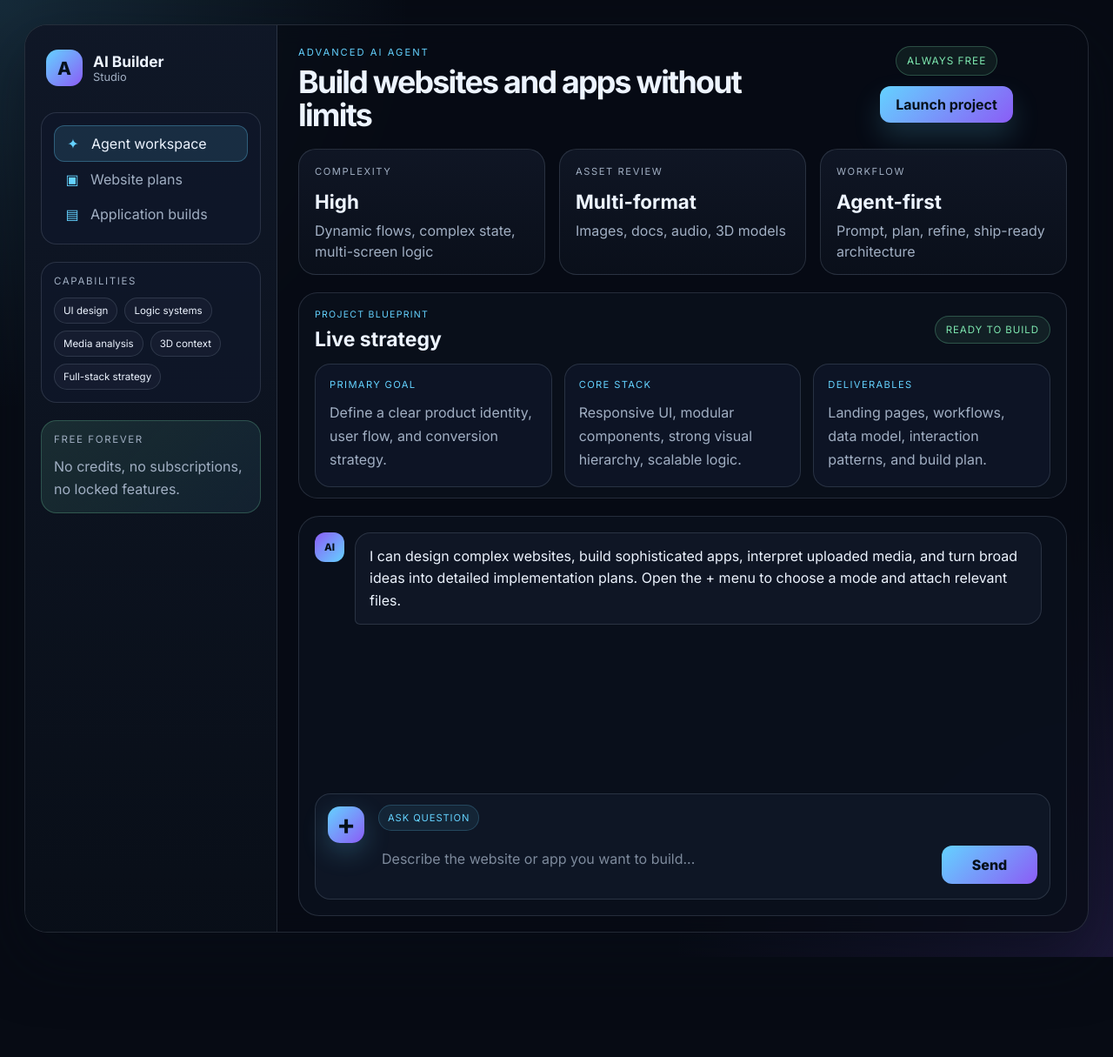
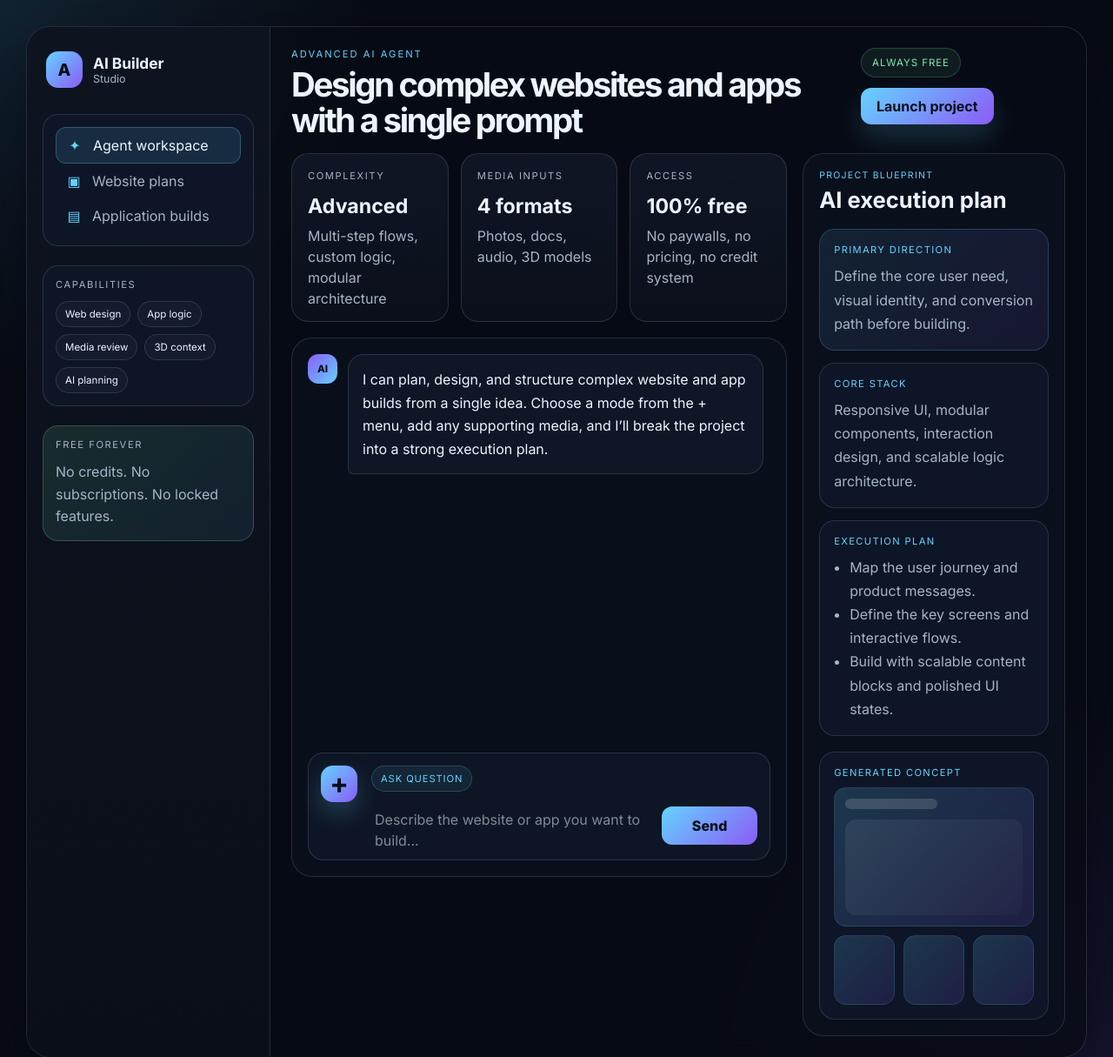
Before and after one commit to timofeivalencia-png/ai-agent-for-apps, a plain HTML site: page index.html in a window 1280 px wide. Shown: the top 1215 px of the page at 87% size. Before the commit the page ends 1100 px from the top, so only its background shows below. Drawn offline with Linux system fonts and the light colour scheme; a script that the page names is missing.

Commit message:
Advance the static prototype with a richer AI workspace, project blueprint, and more realistic interaction patterns.

```diff
--- a/index.html
+++ b/index.html
@@ -38,25 +38,25 @@
         <div class="mini-panel">
           <div class="mini-label">Capabilities</div>
           <div class="capability-list">
-            <span>UI design</span>
-            <span>Logic systems</span>
-            <span>Media analysis</span>
+            <span>Web design</span>
+            <span>App logic</span>
+            <span>Media review</span>
             <span>3D context</span>
-            <span>Full-stack strategy</span>
+            <span>AI planning</span>
           </div>
         </div>
 
         <div class="mini-panel highlight">
           <div class="mini-label">Free forever</div>
-          <p>No credits, no subscriptions, no locked features.</p>
+          <p>No credits. No subscriptions. No locked features.</p>
         </div>
       </aside>
 
-      <main class="workspace">
+      <main class="workspace-area">
         <header class="topbar">
           <div>
             <div class="eyebrow">Advanced AI agent</div>
-            <h1>Build websites and apps without limits</h1>
+            <h1>Design complex websites and apps with a single prompt</h1>
           </div>
           <div class="header-actions">
             <span class="pill success">Always free</span>
@@ -64,47 +64,24 @@
           </div>
         </header>
 
+        <div class="workspace-grid">
+          <section class="chat-column">
             <section class="stats-grid">
               <article class="stat-card">
                 <div class="stat-label">Complexity</div>
-            <div class="stat-value">High</div>
-            <div class="stat-detail">Dynamic flows, complex state, multi-screen logic</div>
+                <div class="stat-value">Advanced</div>
+                <div class="stat-detail">Multi-step flows, custom logic, modular architecture</div>
               </article>
               <article class="stat-card">
-            <div class="stat-label">Asset review</div>
-            <div class="stat-value">Multi-format</div>
-            <div class="stat-detail">Images, docs, audio, 3D models</div>
+                <div class="stat-label">Media inputs</div>
+                <div class="stat-value">4 formats</div>
+                <div class="stat-detail">Photos, docs, audio, 3D models</div>
               </article>
               <article class="stat-card">
-            <div class="stat-label">Workflow</div>
-            <div class="stat-value">Agent-first</div>
-            <div class="stat-detail">Prompt, plan, refine, ship-ready architecture</div>
+                <div class="stat-label">Access</div>
+                <div class="stat-value">100% free</div>
+                <div class="stat-detail">No paywalls, no pricing, no credit system</div>
               </article>
-        </section>
-
-        <section class="plan-board">
-          <div class="plan-header">
-            <div>
-              <div class="eyebrow small">Project blueprint</div>
-              <h2>Live strategy</h2>
-            </div>
-            <span class="status-tag">Ready to build</span>
-          </div>
-
-          <div class="plan-grid">
-            <div class="plan-card">
-              <div class="plan-title">Primary goal</div>
-              <p id="goal-text">Define a clear product identity, user flow, and conversion strategy.</p>
-            </div>
-            <div class="plan-card">
-              <div class="plan-title">Core stack</div>
-              <p id="stack-text">Responsive UI, modular components, strong visual hierarchy, scalable logic.</p>
-            </div>
-            <div class="plan-card">
-              <div class="plan-title">Deliverables</div>
-              <p id="deliverable-text">Landing pages, workflows, data model, interaction patterns, and build plan.</p>
-            </div>
-          </div>
             </section>
 
             <section class="chat-panel">
@@ -112,7 +89,7 @@
                 <article class="message assistant">
                   <div class="avatar">AI</div>
                   <div class="bubble wide">
-                I can design complex websites, build sophisticated apps, interpret uploaded media, and turn broad ideas into detailed implementation plans. Open the + menu to choose a mode and attach relevant files.
+                    I can plan, design, and structure complex website and app builds from a single idea. Choose a mode from the + menu, add any supporting media, and I’ll break the project into a strong execution plan.
                   </div>
                 </article>
               </div>
@@ -162,6 +139,49 @@
                 </div>
               </div>
             </section>
+          </section>
+
+          <aside class="inspector-column">
+            <div class="inspector-header">
+              <div class="eyebrow small">Project blueprint</div>
+              <h2>AI execution plan</h2>
+            </div>
+
+            <div class="inspector-card primary">
+              <div class="inspector-title">Primary direction</div>
+              <p id="goal-text">Define the core user need, visual identity, and conversion path before building.</p>
+            </div>
+
+            <div class="inspector-card">
+              <div class="inspector-title">Core stack</div>
+              <p id="stack-text">Responsive UI, modular components, interaction design, and scalable logic architecture.</p>
+            </div>
+
+            <div class="inspector-card">
+              <div class="inspector-title">Execution plan</div>
+              <ul id="plan-list" class="plan-list">
+                <li>Map the user journey and product messages.</li>
+                <li>Define the key screens and interactive flows.</li>
+                <li>Build with scalable content blocks and polished UI states.</li>
+              </ul>
+            </div>
+
+            <div class="preview-panel">
+              <div class="inspector-title">Generated concept</div>
+              <div id="preview-layout" class="preview-layout">
+                <div class="mini-preview top">
+                  <div class="mini-preview-header"></div>
+                  <div class="mini-preview-body"></div>
+                </div>
+                <div class="mini-preview-grid">
+                  <div class="mini-preview small"></div>
+                  <div class="mini-preview small"></div>
+                  <div class="mini-preview small"></div>
+                </div>
+              </div>
+            </div>
+          </aside>
+        </div>
       </main>
     </div>
 
--- a/styles.css
+++ b/styles.css
@@ -4,16 +4,17 @@
 
 :root {
   --bg: #070b14;
-  --bg-soft: #0d1727;
-  --panel: rgba(15, 23, 42, 0.82);
-  --panel-lighter: rgba(17, 24, 39, 0.96);
+  --bg-soft: #101827;
+  --panel: rgba(15, 23, 42, 0.86);
+  --panel-strong: rgba(17, 24, 39, 0.96);
   --border: rgba(148, 163, 184, 0.2);
-  --text: #edf4ff;
-  --muted: #a1afc3;
+  --text: #ebf4ff;
+  --muted: #a6b4c7;
   --accent: #64d2ff;
   --accent-2: #8b5cf6;
   --success: #7ee8b0;
-  --shadow: 0 28px 70px rgba(8, 13, 24, 0.55);
+  --warning: #f8d77a;
+  --shadow: 0 30px 75px rgba(3, 7, 18, 0.6);
 }
 
 html, body {
@@ -21,8 +22,8 @@ html, body {
   min-height: 100%;
   font-family: "Inter", sans-serif;
   background:
-    radial-gradient(circle at top left, rgba(100, 210, 255, 0.16), transparent 28%),
-    radial-gradient(circle at bottom right, rgba(139, 92, 246, 0.16), transparent 30%),
+    radial-gradient(circle at top left, rgba(100, 210, 255, 0.12), transparent 24%),
+    radial-gradient(circle at bottom right, rgba(139, 92, 246, 0.12), transparent 26%),
     var(--bg);
   color: var(--text);
 }
@@ -30,9 +31,9 @@ html, body {
 body {
   min-height: 100vh;
   display: flex;
+  justify-content: center;
   align-items: stretch;
-  justify-content: center;
-  padding: 28px;
+  padding: 30px;
 }
 
 button, input, textarea {
@@ -44,54 +45,54 @@ button {
 }
 
 .app-shell {
-  width: min(1450px, 100%);
-  min-height: 900px;
+  width: min(1500px, 100%);
+  min-height: 920px;
   display: grid;
-  grid-template-columns: 290px 1fr;
+  grid-template-columns: 280px 1fr;
   background: rgba(7, 11, 20, 0.75);
   border: 1px solid var(--border);
-  border-radius: 26px;
+  border-radius: 28px;
+  overflow: hidden;
   box-shadow: var(--shadow);
-  overflow: hidden;
-  backdrop-filter: blur(12px);
+  backdrop-filter: blur(14px);
 }
 
 .sidebar {
-  background: linear-gradient(180deg, rgba(16, 24, 39, 0.96), rgba(9, 15, 24, 0.96));
+  padding: 24px 18px;
+  background: linear-gradient(180deg, rgba(14, 20, 32, 0.96), rgba(10, 15, 24, 0.97));
   border-right: 1px solid var(--border);
-  padding: 24px 18px 20px;
   display: flex;
   flex-direction: column;
-  gap: 20px;
+  gap: 22px;
 }
 
 .brand-row {
   display: flex;
   align-items: center;
   gap: 12px;
-  padding: 4px 6px 10px;
+  padding: 4px 4px 8px;
 }
 
 .brand-mark {
   width: 42px;
   height: 42px;
   border-radius: 14px;
+  background: linear-gradient(135deg, var(--accent), var(--accent-2));
+  color: #07101a;
   display: grid;
   place-items: center;
-  background: linear-gradient(135deg, var(--accent), var(--accent-2));
-  color: #07121c;
-  font-size: 1.3rem;
+  font-size: 1.2rem;
   font-weight: 900;
 }
 
 .brand-name {
+  font-weight: 700;
   font-size: 1.08rem;
-  font-weight: 700;
 }
 
 .brand-sub {
+  font-size: 0.78rem;
   color: var(--muted);
-  font-size: 0.8rem;
 }
 
 .nav-panel,
@@ -106,14 +107,14 @@ button {
   display: flex;
   align-items: center;
   gap: 12px;
+  border-radius: 12px;
   padding: 10px 12px;
-  border-radius: 12px;
   color: var(--muted);
 }
 
 .nav-item.active {
   background: rgba(100, 210, 255, 0.12);
-  border: 1px solid rgba(100, 210, 255, 0.3);
+  border: 1px solid rgba(100, 210, 255, 0.28);
   color: var(--text);
 }
 
@@ -125,7 +126,7 @@ button {
 
 .mini-label {
   margin-bottom: 12px;
-  font-size: 0.72rem;
+  font-size: 0.7rem;
   letter-spacing: 0.14em;
   text-transform: uppercase;
   color: var(--muted);
@@ -142,15 +143,14 @@ button {
   align-items: center;
   justify-content: center;
   padding: 7px 10px;
+  border-radius: 999px;
   background: rgba(148, 163, 184, 0.05);
   border: 1px solid var(--border);
-  border-radius: 999px;
   font-size: 0.72rem;
-  color: var(--text);
 }
 
 .mini-panel.highlight {
-  background: linear-gradient(135deg, rgba(125, 232, 176, 0.12), rgba(100, 210, 255, 0.08));
+  background: linear-gradient(135deg, rgba(126, 232, 176, 0.12), rgba(100, 210, 255, 0.08));
   border-color: rgba(126, 232, 176, 0.24);
 }
 
@@ -160,18 +160,18 @@ button {
   color: var(--muted);
 }
 
-.workspace {
+.workspace-area {
   display: flex;
   flex-direction: column;
-  gap: 20px;
-  padding: 24px 24px 18px;
+  gap: 18px;
+  padding: 24px;
 }
 
 .topbar {
   display: flex;
+  justify-content: space-between;
   align-items: flex-start;
-  justify-content: space-between;
-  gap: 18px;
+  gap: 16px;
 }
 
 .eyebrow {
@@ -183,38 +183,42 @@ button {
 }
 
 .eyebrow.small {
+  margin-bottom: 6px;
   font-size: 0.66rem;
   letter-spacing: 0.12em;
 }
 
 .topbar h1 {
   margin: 0;
-  font-size: clamp(2.1rem, 2.8vw, 3.1rem);
+  font-size: clamp(2.1rem, 3vw, 3.25rem);
   line-height: 1.06;
-  letter-spacing: -0.05em;
+  letter-spacing: -0.06em;
+  max-width: 760px;
 }
 
 .header-actions {
   display: flex;
   align-items: center;
-  justify-content: center;
   gap: 12px;
   flex-wrap: wrap;
 }
 
 .pill {
+  display: inline-flex;
+  align-items: center;
+  justify-content: center;
   padding: 9px 12px;
   border-radius: 999px;
   border: 1px solid var(--border);
-  background: rgba(148, 163, 184, 0.06);
-  font-size: 0.74rem;
+  background: rgba(148, 163, 184, 0.05);
+  font-size: 0.72rem;
   letter-spacing: 0.08em;
   text-transform: uppercase;
 }
 
 .pill.success {
   color: var(--success);
-  border-color: rgba(126, 232, 176, 0.25);
+  border-color: rgba(126, 232, 176, 0.2);
   background: rgba(126, 232, 176, 0.08);
 }
 
@@ -222,16 +226,30 @@ button {
   border: none;
   border-radius: 12px;
   background: linear-gradient(135deg, var(--accent), var(--accent-2));
-  color: #06101a;
+  color: #07101a;
+  font-weight: 700;
   padding: 11px 18px;
-  font-weight: 700;
   box-shadow: 0 16px 32px rgba(100, 210, 255, 0.18);
+}
+
+.workspace-grid {
+  display: grid;
+  grid-template-columns: minmax(0, 1.7fr) minmax(290px, 0.9fr);
+  gap: 18px;
+  min-height: 0;
+  flex: 1;
+}
+
+.chat-column,
+.inspector-column {
+  min-width: 0;
 }
 
 .stats-grid {
   display: grid;
-  grid-template-columns: repeat(3, minmax(180px, 1fr));
-  gap: 16px;
+  grid-template-columns: repeat(3, minmax(140px, 1fr));
+  gap: 14px;
+  margin-bottom: 18px;
 }
 
 .stat-card {
@@ -250,96 +268,34 @@ button {
 
 .stat-value {
   margin-top: 14px;
-  font-size: 1.4rem;
   font-weight: 700;
+  font-size: 1.45rem;
 }
 
 .stat-detail {
   margin-top: 8px;
-  color: var(--muted);
   line-height: 1.5;
-}
-
-.plan-board {
-  background: rgba(11, 17, 29, 0.88);
-  border: 1px solid var(--border);
-  border-radius: 22px;
-  padding: 18px 18px 12px;
-}
-
-.plan-header {
-  display: flex;
-  align-items: center;
-  justify-content: space-between;
-  gap: 12px;
-  margin-bottom: 14px;
-}
-
-.plan-header h2 {
-  margin: 0;
-  font-size: clamp(1.3rem, 1.8vw, 1.8rem);
-}
-
-.status-tag {
-  display: inline-flex;
-  align-items: center;
-  justify-content: center;
-  padding: 8px 12px;
-  border-radius: 999px;
-  background: rgba(126, 232, 176, 0.08);
-  border: 1px solid rgba(126, 232, 176, 0.26);
-  color: var(--success);
-  font-size: 0.72rem;
-  letter-spacing: 0.08em;
-  text-transform: uppercase;
-}
-
-.plan-grid {
-  display: grid;
-  grid-template-columns: repeat(3, minmax(0, 1fr));
-  gap: 14px;
-}
-
-.plan-card {
-  background: rgba(15, 23, 42, 0.75);
-  border: 1px solid var(--border);
-  border-radius: 18px;
-  padding: 16px;
-}
-
-.plan-title {
-  color: var(--accent);
-  font-size: 0.7rem;
-  letter-spacing: 0.12em;
-  text-transform: uppercase;
-  margin-bottom: 12px;
-}
-
-.plan-card p {
-  margin: 0;
-  line-height: 1.7;
   color: var(--muted);
 }
 
 .chat-panel {
-  flex: 1;
-  min-height: 460px;
   display: flex;
   flex-direction: column;
-  background: rgba(11, 17, 29, 0.9);
+  min-height: 620px;
+  padding: 18px;
+  background: rgba(10, 17, 28, 0.9);
   border: 1px solid var(--border);
   border-radius: 24px;
-  padding: 18px;
   overflow: hidden;
 }
 
 .chat-log {
-  flex: 1;
   display: flex;
   flex-direction: column;
-  gap: 16px;
+  gap: 18px;
+  flex: 1;
   overflow: auto;
-  padding-right: 10px;
+  padding-right: 8px;
 }
 
 .message {
@@ -360,22 +316,22 @@ button {
   width: 34px;
   height: 34px;
   border-radius: 12px;
+  display: grid;
+  place-items: center;
   background: linear-gradient(135deg, var(--accent-2), var(--accent));
   color: #06101a;
-  display: grid;
-  place-items: center;
   font-size: 0.72rem;
   font-weight: 800;
   flex-shrink: 0;
 }
 
 .bubble {
-  max-width: min(760px, 74%);
+  max-width: min(760px, 76%);
+  padding: 15px 16px;
+  border-radius: 18px 18px 18px 6px;
   background: rgba(17, 24, 39, 0.9);
   border: 1px solid var(--border);
-  border-radius: 18px 18px 18px 6px;
-  padding: 14px 16px;
-  line-height: 1.6;
+  line-height: 1.65;
   color: var(--text);
 }
 
@@ -384,18 +340,14 @@ button {
 }
 
 .message.user .bubble {
-  margin-left: auto;
-  background: linear-gradient(135deg, rgba(100, 210, 255, 0.15), rgba(139, 92, 246, 0.14));
+  background: linear-gradient(135deg, rgba(100, 210, 255, 0.15), rgba(139, 92, 246, 0.12));
   border-color: rgba(100, 210, 255, 0.25);
   border-radius: 18px 18px 6px 18px;
-}
-
-.message.assistant .bubble {
-  border-radius: 18px 18px 18px 6px;
+  margin-left: auto;
 }
 
 .response-block {
-  margin-top: 10px;
+  margin-top: 12px;
   padding-top: 12px;
   border-top: 1px solid rgba(148, 163, 184, 0.2);
 }
@@ -407,12 +359,12 @@ button {
 }
 
 .response-title {
-  display: block;
+  display: inline-block;
   margin-bottom: 6px;
+  font-size: 0.7rem;
+  letter-spacing: 0.12em;
+  text-transform: uppercase;
   color: var(--accent);
-  font-size: 0.72rem;
-  letter-spacing: 0.1em;
-  text-transform: uppercase;
 }
 
 .response-list {
@@ -423,8 +375,8 @@ button {
 }
 
 .attachments-bar {
-  margin-top: 12px;
-  min-height: 32px;
+  margin-top: 10px;
+  min-height: 26px;
 }
 
 .attachment-list {
@@ -437,11 +389,10 @@ button {
   display: inline-flex;
   align-items: center;
   gap: 8px;
+  border-radius: 999px;
   padding: 7px 12px;
-  border-radius: 999px;
+  background: rgba(148, 163, 184, 0.06);
   border: 1px solid var(--border);
-  background: rgba(148, 163, 184, 0.05);
-  color: var(--text);
   font-size: 0.75rem;
 }
 
@@ -454,7 +405,7 @@ button {
 .composer-wrap {
   position: relative;
   margin-top: 16px;
-  padding: 12px 14px 12px;
+  padding: 14px 14px 12px;
   background: rgba(16, 24, 39, 0.9);
   border: 1px solid var(--border);
   border-radius: 18px;
@@ -473,19 +424,19 @@ button {
   font-size: 2rem;
   line-height: 1;
   font-weight: 700;
-  box-shadow: 0 10px 30px rgba(100, 210, 255, 0.24);
+  box-shadow: 0 12px 26px rgba(100, 210, 255, 0.22);
 }
 
 .plus-menu {
   position: absolute;
   left: 14px;
-  bottom: 86px;
-  width: min(440px, calc(100% - 28px));
-  background: rgba(9, 13, 20, 0.98);
+  bottom: 88px;
+  width: min(430px, calc(100% - 28px));
+  background: rgba(8, 12, 20, 0.98);
   border: 1px solid var(--border);
   border-radius: 18px;
   padding: 14px;
-  box-shadow: 0 28px 60px rgba(2, 6, 23, 0.68);
+  box-shadow: 0 30px 60px rgba(2, 6, 23, 0.68);
   z-index: 10;
 }
 
@@ -508,17 +459,17 @@ button {
 .mode-option {
   width: 100%;
   text-align: left;
+  margin-bottom: 8px;
+  padding: 11px 12px;
+  border-radius: 12px;
+  background: rgba(148, 163, 184, 0.04);
   border: 1px solid var(--border);
-  border-radius: 12px;
-  padding: 11px 12px;
-  background: rgba(148, 163, 184, 0.04);
   color: var(--text);
-  margin-bottom: 8px;
 }
 
 .mode-option.active {
   background: rgba(100, 210, 255, 0.14);
-  border-color: rgba(100, 210, 255, 0.28);
+  border-color: rgba(100, 210, 255, 0.3);
 }
 
 .upload-grid {
@@ -538,8 +489,8 @@ button {
   border: 1px solid var(--border);
   background: rgba(148, 163, 184, 0.04);
   color: var(--text);
+  text-align: center;
   font-size: 0.8rem;
-  text-align: center;
   cursor: pointer;
 }
 
@@ -553,9 +504,9 @@ button {
 .composer-inputs {
   display: grid;
   grid-template-columns: 1fr auto;
+  align-items: center;
   gap: 12px;
   padding-left: 58px;
-  align-items: center;
 }
 
 .mode-indicator {
@@ -564,11 +515,11 @@ button {
   display: inline-flex;
   align-items: center;
   justify-content: center;
+  padding: 7px 10px;
   border-radius: 999px;
-  border: 1px solid rgba(100, 210, 255, 0.2);
+  border: 1px solid rgba(100, 210, 255, 0.22);
   background: rgba(100, 210, 255, 0.08);
   color: var(--accent);
-  padding: 7px 10px;
   font-size: 0.7rem;
   letter-spacing: 0.08em;
   text-transform: uppercase;
@@ -576,12 +527,12 @@ button {
 
 textarea {
   width: 100%;
-  resize: none;
   min-height: 54px;
   max-height: 180px;
-  background: transparent;
+  resize: none;
   border: none;
   outline: none;
+  background: transparent;
   color: var(--text);
   font-size: 1rem;
   line-height: 1.5;
@@ -595,11 +546,11 @@ textarea::placeholder {
 .send-button {
   border: none;
   border-radius: 12px;
-  min-width: 110px;
-  padding: 12px 18px;
   background: linear-gradient(135deg, var(--accent), var(--accent-2));
   color: #06101a;
   font-weight: 800;
+  min-width: 110px;
+  padding: 12px 18px;
 }
 
 .typing-indicator {
@@ -611,8 +562,8 @@ textarea::placeholder {
 .typing-indicator span {
   width: 8px;
   height: 8px;
+  background: rgba(167, 181, 200, 0.8);
   border-radius: 50%;
-  background: rgba(167, 181, 200, 0.8);
   animation: bounce 1.1s ease-in-out infinite;
 }
 
@@ -635,6 +586,107 @@ textarea::placeholder {
   }
 }
 
+.inspector-column {
+  display: flex;
+  flex-direction: column;
+  gap: 14px;
+  background: rgba(11, 17, 29, 0.9);
+  border: 1px solid var(--border);
+  border-radius: 24px;
+  padding: 18px;
+}
+
+.inspector-header {
+  margin-bottom: 4px;
+}
+
+.inspector-header h2 {
+  margin: 0;
+  font-size: clamp(1.4rem, 2vw, 2rem);
+}
+
+.inspector-card,
+.preview-panel {
+  background: rgba(15, 23, 42, 0.8);
+  border: 1px solid var(--border);
+  border-radius: 18px;
+  padding: 16px;
+}
+
+.inspector-card.primary {
+  background: linear-gradient(135deg, rgba(100, 210, 255, 0.1), rgba(139, 92, 246, 0.1));
+  border-color: rgba(100, 210, 255, 0.2);
+}
+
+.inspector-title {
+  font-size: 0.7rem;
+  letter-spacing: 0.12em;
+  text-transform: uppercase;
+  color: var(--accent);
+  margin-bottom: 10px;
+}
+
+.inspector-card p,
+.plan-list {
+  margin: 0;
+  line-height: 1.7;
+  color: var(--muted);
+}
+
+.plan-list {
+  padding-left: 18px;
+}
+
+.preview-panel {
+  margin-top: 4px;
+}
+
+.preview-layout {
+  display: flex;
+  flex-direction: column;
+  gap: 10px;
+}
+
+.mini-preview {
+  background: linear-gradient(135deg, rgba(100, 210, 255, 0.18), rgba(139, 92, 246, 0.14));
+  border: 1px solid rgba(100, 210, 255, 0.12);
+  border-radius: 14px;
+}
+
+.mini-preview.top {
+  padding: 12px;
+}
+
+.mini-preview-header {
+  width: 52%;
+  height: 12px;
+  border-radius: 999px;
+  background: rgba(255, 255, 255, 0.15);
+  margin-bottom: 12px;
+}
+
+.mini-preview-body {
+  height: 110px;
+  border-radius: 12px;
+  background: linear-gradient(135deg, rgba(255, 255, 255, 0.08), rgba(255, 255, 255, 0.02));
+}
+
+.mini-preview-grid {
+  display: grid;
+  grid-template-columns: repeat(3, minmax(0, 1fr));
+  gap: 10px;
+}
+
+.mini-preview.small {
+  height: 80px;
+}
+
+@media (max-width: 1120px) {
+  .workspace-grid {
+    grid-template-columns: 1fr;
+  }
+}
+
 @media (max-width: 980px) {
   .app-shell {
     grid-template-columns: 1fr;
@@ -644,11 +696,6 @@ textarea::placeholder {
     border-right: none;
     border-bottom: 1px solid var(--border);
   }
-
-  .stats-grid,
-  .plan-grid {
-    grid-template-columns: 1fr;
-  }
 }
 
 @media (max-width: 640px) {
@@ -656,12 +703,16 @@ textarea::placeholder {
     padding: 15px;
   }
 
-  .workspace {
+  .workspace-area {
     padding: 18px 16px 16px;
   }
 
   .topbar {
     flex-direction: column;
+  }
+
+  .stats-grid {
+    grid-template-columns: 1fr;
   }
 
   .composer-inputs {
```
Also changed, not shown: 1 other file. Lines whose indentation alone changed are shown as unchanged.
